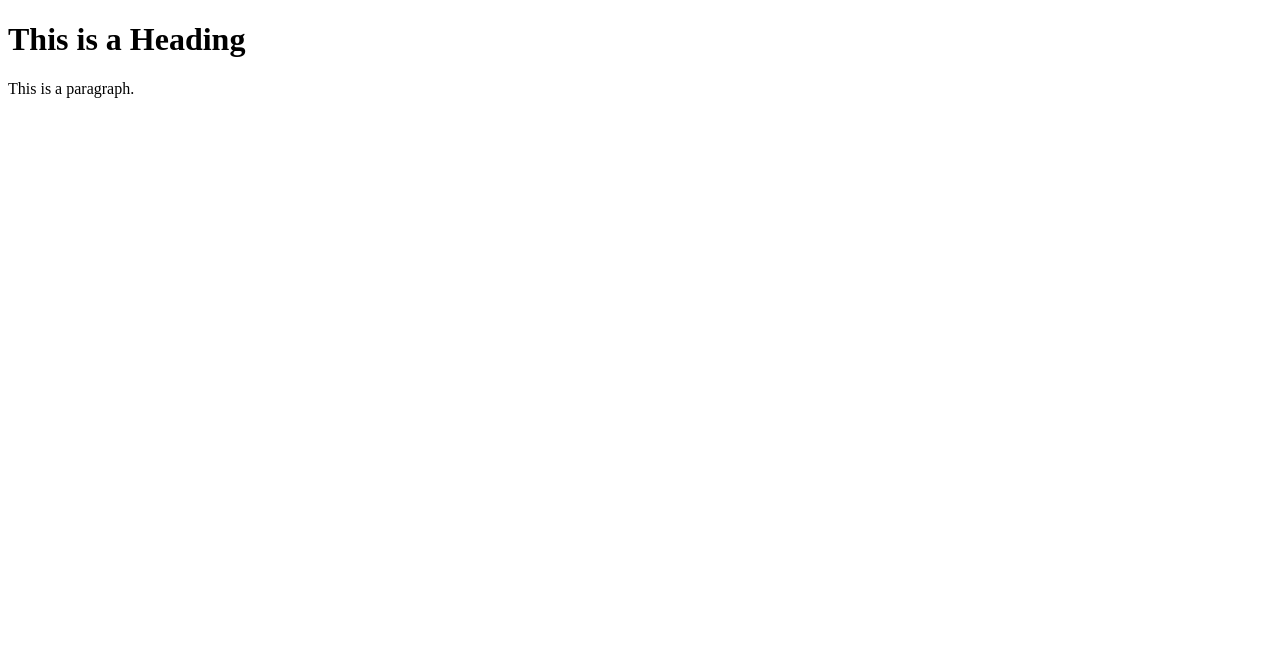
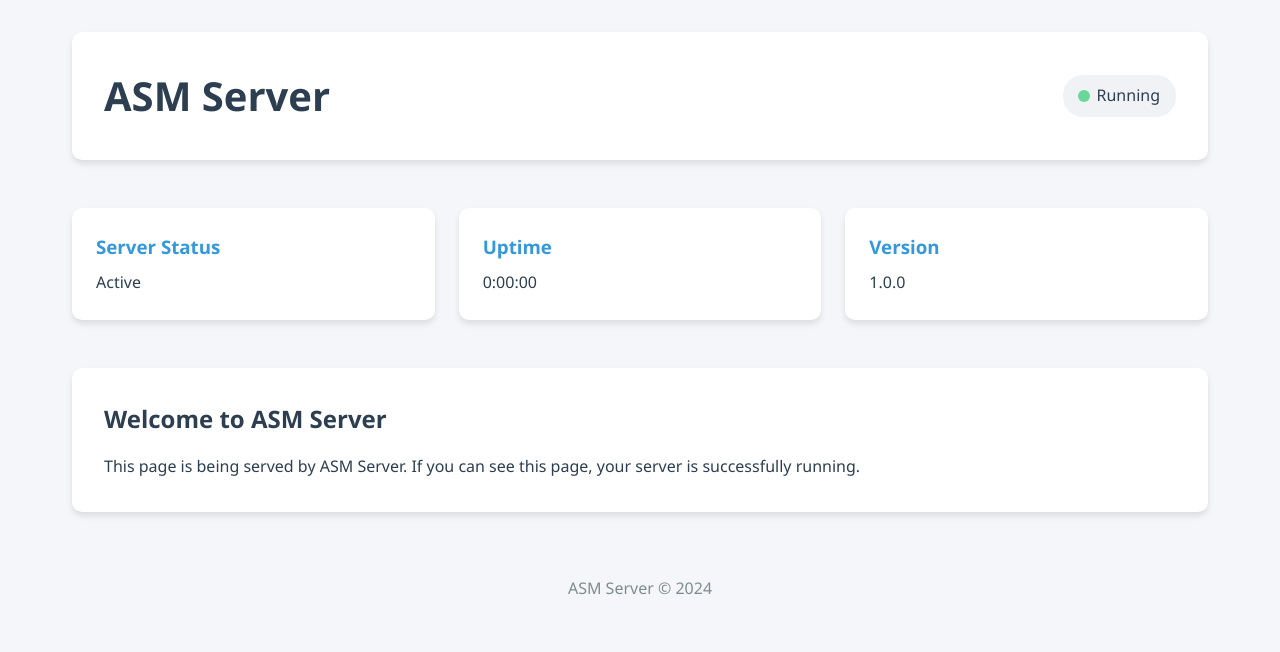
Before and after one commit to Zakharii-Husar/asm_server, a plain HTML site: page public/index.html in a window 1280 px wide. Drawn offline with Linux system fonts and the light colour scheme.

```diff
--- /dev/null
+++ b/public/index.css
@@ -0,0 +1,133 @@
+:root {
+    --primary-color: #2c3e50;
+    --secondary-color: #3498db;
+    --accent-color: #e74c3c;
+    --background-color: #f5f6fa;
+    --text-color: #2c3e50;
+}
+
+* {
+    margin: 0;
+    padding: 0;
+    box-sizing: border-box;
+}
+
+body {
+    font-family: 'Segoe UI', Tahoma, Geneva, Verdana, sans-serif;
+    background-color: var(--background-color);
+    color: var(--text-color);
+    line-height: 1.6;
+}
+
+.container {
+    max-width: 1200px;
+    margin: 0 auto;
+    padding: 2rem;
+}
+
+.server-info {
+    display: flex;
+    align-items: center;
+    justify-content: space-between;
+    margin-bottom: 3rem;
+    background: white;
+    padding: 2rem;
+    border-radius: 10px;
+    box-shadow: 0 4px 6px rgba(0, 0, 0, 0.1);
+}
+
+.server-info h1 {
+    font-size: 2.5rem;
+    color: var(--primary-color);
+}
+
+.status-badge {
+    display: flex;
+    align-items: center;
+    gap: 0.5rem;
+    background: #f1f2f6;
+    padding: 0.5rem 1rem;
+    border-radius: 20px;
+}
+
+.dot {
+    width: 10px;
+    height: 10px;
+    background-color: #2ecc71;
+    border-radius: 50%;
+    animation: pulse 2s infinite;
+}
+
+.server-stats {
+    display: grid;
+    grid-template-columns: repeat(auto-fit, minmax(250px, 1fr));
+    gap: 1.5rem;
+    margin-bottom: 3rem;
+}
+
+.stat-box {
+    background: white;
+    padding: 1.5rem;
+    border-radius: 10px;
+    box-shadow: 0 4px 6px rgba(0, 0, 0, 0.1);
+    transition: transform 0.3s ease;
+}
+
+.stat-box:hover {
+    transform: translateY(-5px);
+}
+
+.stat-box h3 {
+    color: var(--secondary-color);
+    margin-bottom: 0.5rem;
+}
+
+.info-section {
+    background: white;
+    padding: 2rem;
+    border-radius: 10px;
+    box-shadow: 0 4px 6px rgba(0, 0, 0, 0.1);
+    margin-bottom: 3rem;
+}
+
+.info-section h2 {
+    color: var(--primary-color);
+    margin-bottom: 1rem;
+}
+
+footer {
+    text-align: center;
+    color: #7f8c8d;
+    padding: 1rem 0;
+}
+
+@keyframes pulse {
+    0% {
+        transform: scale(1);
+        opacity: 1;
+    }
+    50% {
+        transform: scale(1.2);
+        opacity: 0.7;
+    }
+    100% {
+        transform: scale(1);
+        opacity: 1;
+    }
+}
+
+@media (max-width: 768px) {
+    .container {
+        padding: 1rem;
+    }
+
+    .server-info {
+        flex-direction: column;
+        text-align: center;
+        gap: 1rem;
+    }
+
+    .server-stats {
+        grid-template-columns: 1fr;
+    }
+}
--- a/public/index.html
+++ b/public/index.html
@@ -1,13 +1,44 @@
 <!DOCTYPE html>
-<html>
+<html lang="en">
 <head>
-<title>Page Title</title>
+    <meta charset="UTF-8">
+    <meta name="viewport" content="width=device-width, initial-scale=1.0">
+    <title>ASM Server</title>
+    <link rel="stylesheet" href="index.css">
 </head>
 <body>
+    <div class="container">
+        <div class="server-info">
+            <h1>ASM Server</h1>
+            <div class="status-badge">
+                <span class="dot"></span>
+                <span>Running</span>
+            </div>
+        </div>
 
-<h1>This is a Heading</h1>
-<p>This is a paragraph.</p>
+        <div class="server-stats">
+            <div class="stat-box">
+                <h3>Server Status</h3>
+                <p>Active</p>
+            </div>
+            <div class="stat-box">
+                <h3>Uptime</h3>
+                <p id="uptime">0:00:00</p>
+            </div>
+            <div class="stat-box">
+                <h3>Version</h3>
+                <p>1.0.0</p>
+            </div>
+        </div>
 
+        <div class="info-section">
+            <h2>Welcome to ASM Server</h2>
+            <p>This page is being served by ASM Server. If you can see this page, your server is successfully running.</p>
+        </div>
+
+        <footer>
+            <p>ASM Server © 2024</p>
+        </footer>
+    </div>
 </body>
-<script src="index.js"></script>
 </html>
```
Also changed, not shown: 8 other files.
